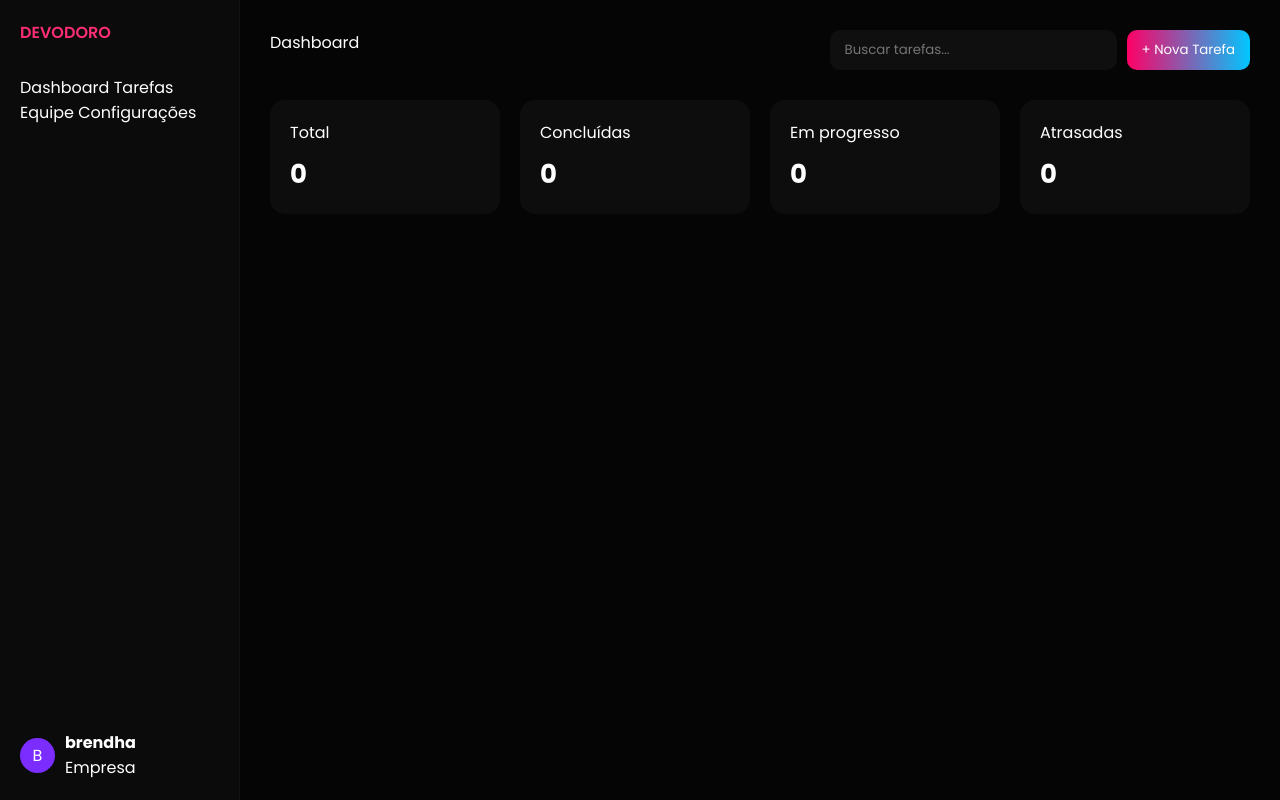
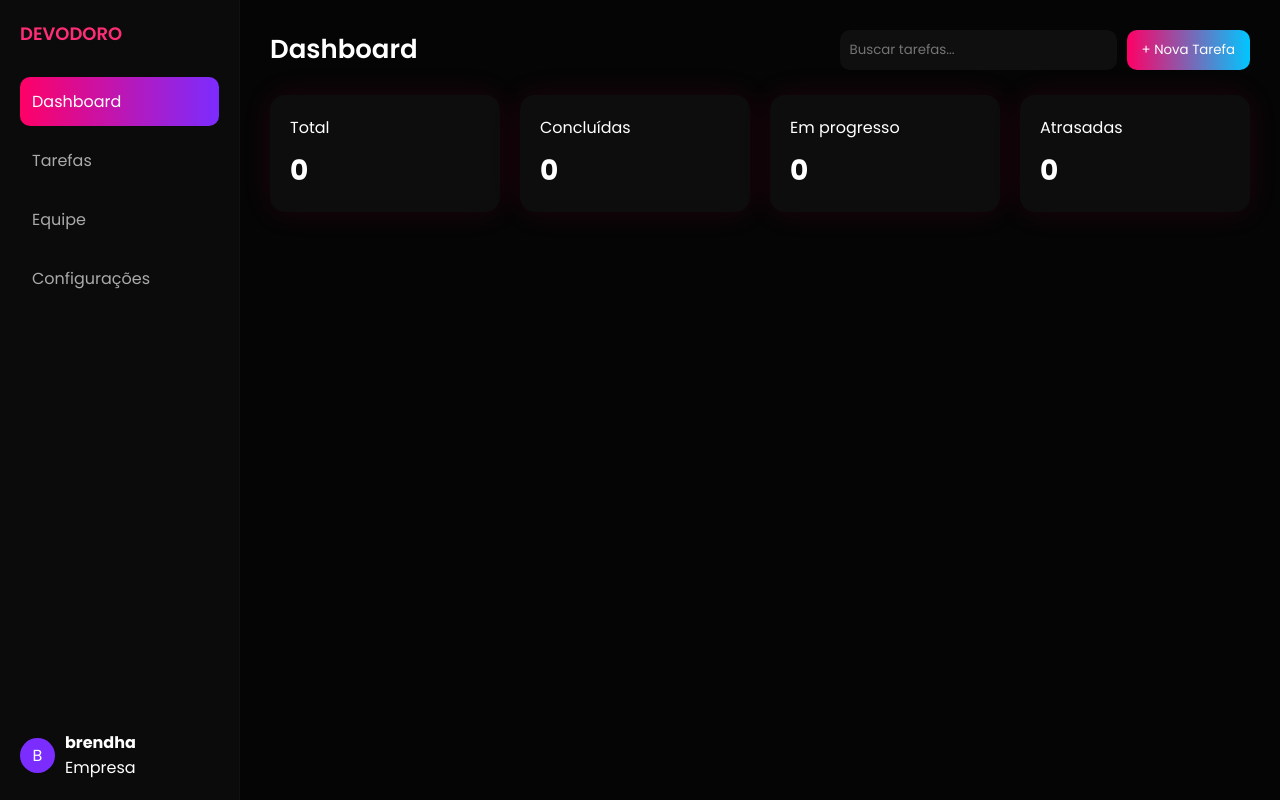
Before and after one commit to BrendhaMaria/DevodoroV2, a PHP site: page /dashboard.html in a window 1280 px wide. Run offline with PHP 8.4, Linux system fonts and the light colour scheme.

Commit message:
alterações nas tarefas

```diff
--- a/css/dashboard.css
+++ b/css/dashboard.css
@@ -24,31 +24,33 @@ body {
 }
 
 .logo {
+  font-size: 18px;
+  font-weight: 600;
   color: #ff2d75;
-  font-weight: 600;
   margin-bottom: 30px;
 }
 
-nav a {
-  display: block;
+.nav a {
+  display: flex;
   padding: 12px;
+  border-radius: 10px;
   margin-bottom: 10px;
-  border-radius: 10px;
   color: #aaa;
   cursor: pointer;
+  transition: .3s;
 }
 
-nav a.active {
-  background: linear-gradient(90deg,#ff0066,#7b2cff);
+.nav a.active,
+.nav a:hover {
+  background: linear-gradient(90deg, #ff0066, #7b2cff);
   color: white;
-  box-shadow: 0 0 15px rgba(255,0,100,0.3);
 }
 
 /* USER */
 .user {
   display: flex;
+  align-items: center;
   gap: 10px;
-  align-items: center;
 }
 
 .avatar {
@@ -71,45 +73,43 @@ nav a.active {
 .header {
   display: flex;
   justify-content: space-between;
-  margin-bottom: 30px;
+  margin-bottom: 25px;
 }
 
-.header h1 {
-  font-size: 28px;
-}
-
-.date {
-  color: #888;
-  font-size: 13px;
+.title {
+  font-size: 26px;
+  font-weight: 600;
 }
 
 .actions {
   display: flex;
   gap: 10px;
 }
+.actions input[type="text"]{
+  width: 200px;
+}
+.search {
+  background: #0f0f0f;
+  border: none;
+  padding: 10px;
+  border-radius: 10px;
+  color: white;
+}
 
-.actions input {
-  background: #0f0f0f;
+.btn {
+  background: linear-gradient(90deg, #ff0066, #00c6ff);
   border: none;
   padding: 10px 15px;
   border-radius: 10px;
   color: white;
-}
-
-.actions button {
-  background: linear-gradient(90deg,#ff0066,#00c6ff);
-  border: none;
-  padding: 10px 15px;
-  border-radius: 10px;
-  color: white;
+  cursor: pointer;
 }
 
 /* CARDS */
 .cards {
   display: grid;
-  grid-template-columns: repeat(4,1fr);
+  grid-template-columns: repeat(4, 1fr);
   gap: 20px;
-  margin-bottom: 30px;
 }
 
 .card {
@@ -117,26 +117,18 @@ nav a.active {
   padding: 20px;
   border-radius: 15px;
   position: relative;
+  box-shadow: 0 0 30px rgba(255, 0, 100, 0.1);
 }
 
 .card h2 {
+  font-size: 28px;
   margin-top: 10px;
-  font-size: 26px;
 }
 
-/* GLOW COLORS */
-.pink { box-shadow: 0 0 20px rgba(255,0,100,0.2); }
-.purple { box-shadow: 0 0 20px rgba(123,44,255,0.2); }
-.cyan { box-shadow: 0 0 20px rgba(0,200,255,0.2); }
-.green { box-shadow: 0 0 20px rgba(0,255,150,0.2); }
-
-/* STATUS TEXT */
-.up { color: #00e676; }
-.warn { color: #ffb300; }
-
-/* TASKS */
-.tasks h3 {
-  margin-bottom: 15px;
+/* TASK LIST */
+.task-list {
+  margin-top: 30px;
+  background: #050505;
 }
 
 .task {
--- a/dashboard.html
+++ b/dashboard.html
@@ -5,7 +5,8 @@
 <title>Devodoro</title>
 
 <link href="https://fonts.googleapis.com/css2?family=Poppins:wght@300;400;500;600;700&display=swap" rel="stylesheet">
-<link rel="stylesheet" href="../css/dashboard.css">
+<link rel="stylesheet" href="/css/dashboard.css">
+
 </head>
 
 <body>
@@ -33,127 +34,6 @@
 
 <div class="main" id="app"></div>
 
-<script>
-    let tasks = JSON.parse(localStorage.getItem("tasks")) || [];
-
-/* NAVEGAÇÃO */
-function loadPage(page) {
-  document.querySelectorAll(".nav a").forEach(a => a.classList.remove("active"));
-  event.target.classList.add("active");
-
-  if (page === "dashboard") dashboard();
-  if (page === "tarefas") tarefas();
-  if (page === "equipe") equipe();
-  if (page === "config") config();
-}
-
-/* DASHBOARD */
-function dashboard() {
-  let total = tasks.length;
-  let done = tasks.filter(t => t.status === "done").length;
-
-  document.getElementById("app").innerHTML = `
-    <div class="header">
-      <div class="title">Dashboard</div>
-      <div class="actions">
-        <input class="search" placeholder="Buscar tarefas...">
-        <button class="btn" onclick="tarefas()">+ Nova Tarefa</button>
-      </div>
-    </div>
-
-    <div class="cards">
-      <div class="card"><p>Total</p><h2>${total}</h2></div>
-      <div class="card"><p>Concluídas</p><h2>${done}</h2></div>
-      <div class="card"><p>Em progresso</p><h2>${total - done}</h2></div>
-      <div class="card"><p>Atrasadas</p><h2>0</h2></div>
-    </div>
-
-    <div class="task-list">
-      ${tasks.map(t => `
-        <div class="task">
-          ${t.text}
-          <span class="badge ${t.status}">${t.status}</span>
-        </div>
-      `).join("")}
-    </div>
-  `;
-}
-
-/* TAREFAS */
-function tarefas() {
-  document.getElementById("app").innerHTML = `
-    <div class="header">
-      <div class="title">Tarefas</div>
-      <button class="btn" onclick="addTask()">+ Nova</button>
-    </div>
-
-    <input id="taskInput" placeholder="Nome da tarefa">
-    <select id="status">
-      <option value="high">Alta</option>
-      <option value="medium">Média</option>
-      <option value="done">Concluída</option>
-    </select>
-
-    <div class="task-list">
-      ${tasks.map((t,i) => `
-        <div class="task">
-          ${t.text}
-          <span>
-            <span class="badge ${t.status}">${t.status}</span>
-            <button onclick="removeTask(${i})">X</button>
-          </span>
-        </div>
-      `).join("")}
-    </div>
-  `;
-}
-
-function addTask() {
-  let text = document.getElementById("taskInput").value;
-  let status = document.getElementById("status").value;
-
-  if (!text) return;
-
-  tasks.push({ text, status });
-  localStorage.setItem("tasks", JSON.stringify(tasks));
-  tarefas();
-}
-
-function removeTask(i) {
-  tasks.splice(i,1);
-  localStorage.setItem("tasks", JSON.stringify(tasks));
-  tarefas();
-}
-
-/* EQUIPE */
-function equipe() {
-  document.getElementById("app").innerHTML = `
-    <div class="header">
-      <div class="title">Equipe</div>
-      <button class="btn">Adicionar</button>
-    </div>
-
-    <div class="card">Nenhum membro ainda</div>
-  `;
-}
-
-/* CONFIG */
-function config() {
-  document.getElementById("app").innerHTML = `
-    <div class="header">
-      <div class="title">Configurações</div>
-    </div>
-
-    <div class="card">
-      <input placeholder="Nome">
-      <input placeholder="Email">
-      <button class="btn">Salvar</button>
-    </div>
-  `;
-}
-
-/* INICIAL */
-dashboard();
-</script>
+<script src="/js/app.js"></script>
 </body>
 </html>
--- a/equipe.html
+++ b/equipe.html
@@ -33,7 +33,6 @@ color:#777;
 <main class="main">
 
 <header>
-
 <h1>Equipe</h1>
 
 <div>
--- /dev/null
+++ b/js/app.js
@@ -0,0 +1,120 @@
+let tasks = JSON.parse(localStorage.getItem("tasks")) || [];
+
+/* NAVEGAÇÃO */
+function loadPage(page) {
+  document.querySelectorAll(".nav a").forEach(a => a.classList.remove("active"));
+  event.target.classList.add("active");
+
+  if (page === "dashboard") dashboard();
+  if (page === "tarefas") tarefas();
+  if (page === "equipe") equipe();
+  if (page === "config") config();
+}
+
+/* DASHBOARD */
+function dashboard() {
+  let total = tasks.length;
+  let done = tasks.filter(t => t.status === "done").length;
+
+  document.getElementById("app").innerHTML = `
+    <div class="header">
+      <div class="title">Dashboard</div>
+      <div class="actions">
+        <input class="search" placeholder="Buscar tarefas...">
+        <button class="btn" onclick="tarefas()">+ Nova Tarefa</button>
+      </div>
+    </div>
+
+    <div class="cards">
+      <div class="card"><p>Total</p><h2>${total}</h2></div>
+      <div class="card"><p>Concluídas</p><h2>${done}</h2></div>
+      <div class="card"><p>Em progresso</p><h2>${total - done}</h2></div>
+      <div class="card"><p>Atrasadas</p><h2>0</h2></div>
+    </div>
+
+    <div class="task-list">
+      ${tasks.map(t => `
+        <div class="task">
+          ${t.text}
+          <span class="badge ${t.status}">${t.status}</span>
+        </div>
+      `).join("")}
+    </div>
+  `;
+}
+
+/* TAREFAS */
+function tarefas() {
+  document.getElementById("app").innerHTML = `
+    <div class="header">
+      <div class="title">Tarefas</div>
+      <button class="btn" onclick="addTask()">+ Nova</button>
+    </div>
+
+    <input id="taskInput" placeholder="Nome da tarefa" type="text">
+    <select id="status">
+      <option value="high">Alta</option>
+      <option value="medium">Média</option>
+      <option value="done">Concluída</option>
+    </select>
+
+    <div class="task-list">
+      ${tasks.map((t,i) => `
+        <div class="task">
+          ${t.text}
+          <span>
+            <span class="badge ${t.status}">${t.status}</span>
+            <button onclick="removeTask(${i})">X</button>
+          </span>
+        </div>
+      `).join("")}
+    </div>
+  `;
+}
+
+function addTask() {
+  let text = document.getElementById("taskInput").value;
+  let status = document.getElementById("status").value;
+
+  if (!text) return;
+
+  tasks.push({ text, status });
+  localStorage.setItem("tasks", JSON.stringify(tasks));
+  tarefas();
+}
+
+function removeTask(i) {
+  tasks.splice(i,1);
+  localStorage.setItem("tasks", JSON.stringify(tasks));
+  tarefas();
+}
+
+/* EQUIPE */
+function equipe() {
+  document.getElementById("app").innerHTML = `
+    <div class="header">
+      <div class="title">Equipe</div>
+      <button class="btn">Adicionar</button>
+    </div>
+
+    <div class="card">Nenhum membro ainda</div>
+  `;
+}
+
+/* CONFIG */
+function config() {
+  document.getElementById("app").innerHTML = `
+    <div class="header">
+      <div class="title">Configurações</div>
+    </div>
+
+    <div class="card">
+      <input placeholder="Nome">
+      <input placeholder="Email">
+      <button class="btn">Salvar</button>
+    </div>
+  `;
+}
+
+/* INICIAL */
+dashboard();
```
Also changed, not shown: other parts of css/dashboard.css (+13 -15 lines).
